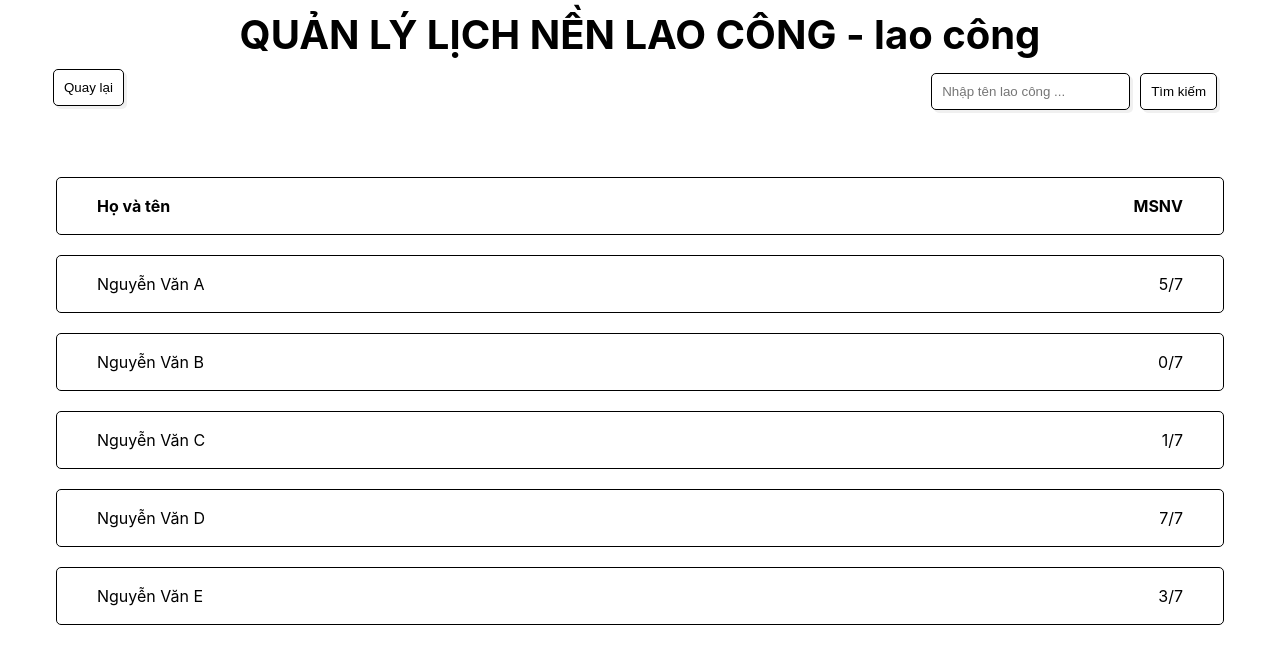
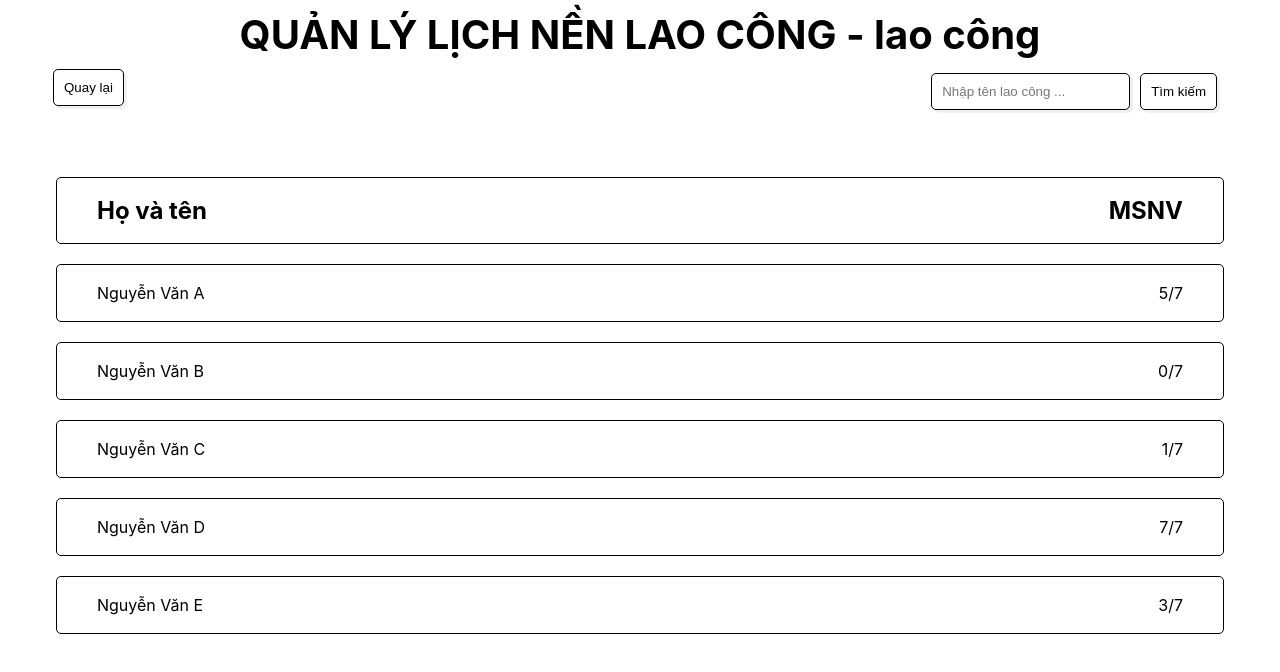
Before and after one commit to ducthuy-ng/uwc2, a Next.js app: page /basecal/ja in a window 1280 px wide. Shown: the top 672 px of the page. Built offline with nearby package versions, Linux system fonts and the light colour scheme.

Commit message:
Minor improvements

```diff
--- a/pages/basecal/ja.tsx
+++ b/pages/basecal/ja.tsx
@@ -2,8 +2,11 @@ import type { NextPage } from "next";
 import styles from "./../../styles/ja.module.css";
 import { Button } from "./../../components/Button/Button";
 import { Input } from "./../../components/Input/Input";
+import { useRouter } from "next/router";
 
-const ja: NextPage = (props: AssignmentProps) => {
+const JA: NextPage = (props: AssignmentProps) => {
+  const router = useRouter();
+
   return (
     <div className={styles.container}>
       <div className={styles.header}>
@@ -11,7 +14,9 @@ const ja: NextPage = (props: AssignmentProps) => {
       </div>
       <div className={styles.option}>
         <div>
-          <Button>Quay lại</Button>
+          <Button onClick={() => {
+            router.push("/");
+          }}>Quay lại</Button>
         </div>
         <div className={styles.optionSearch}>
           <div>
@@ -23,9 +28,9 @@ const ja: NextPage = (props: AssignmentProps) => {
         </div>
       </div>
       <div className={styles.body}>
-        <div style={{ fontWeight: "bold" }}>
+        <h3>
           <Assignment name="Họ và tên" id="MSNV"></Assignment>
-        </div>
+        </h3>
         <Assignment name="Nguyễn Văn A" id="5/7"></Assignment>
         <Assignment name="Nguyễn Văn B" id="0/7"></Assignment>
         <Assignment name="Nguyễn Văn C" id="1/7"></Assignment>
@@ -50,4 +55,4 @@ const Assignment = (props: AssignmentProps) => {
   );
 };
 
-export default ja;
+export default JA;
```
